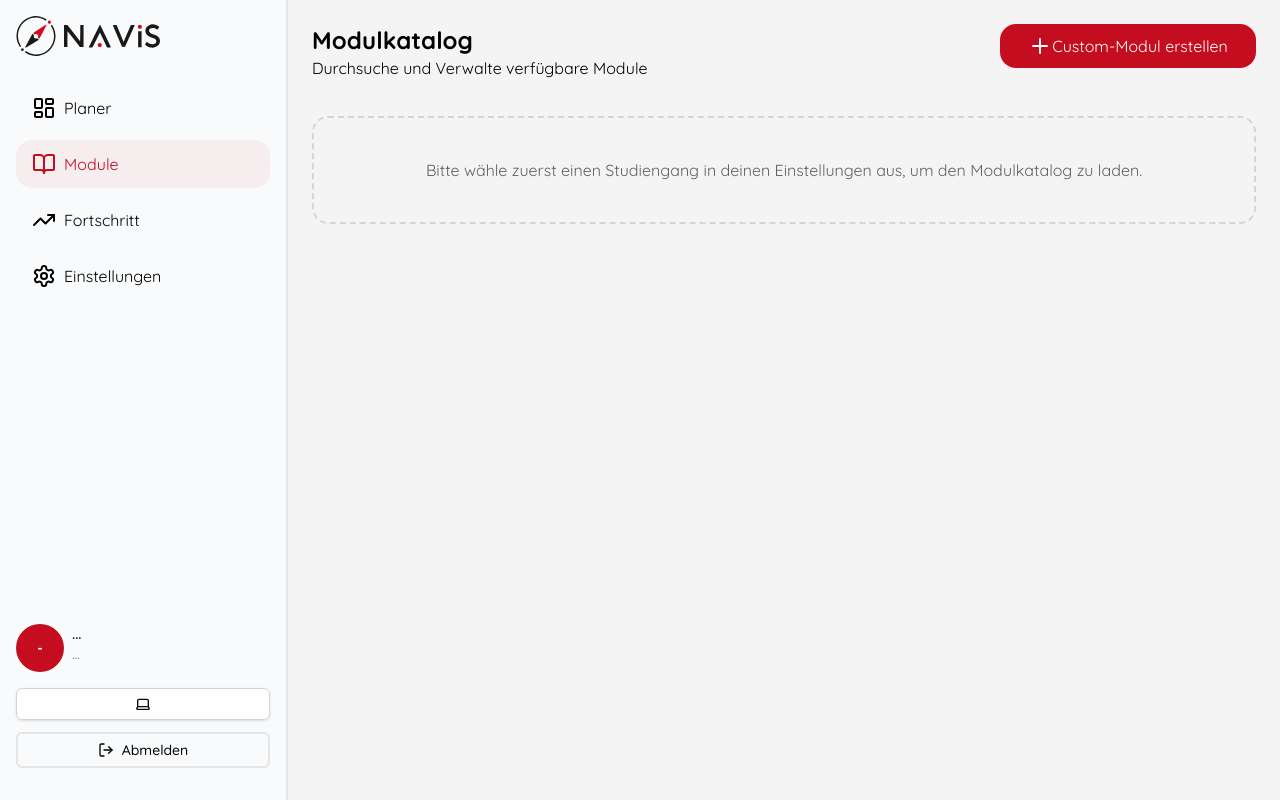
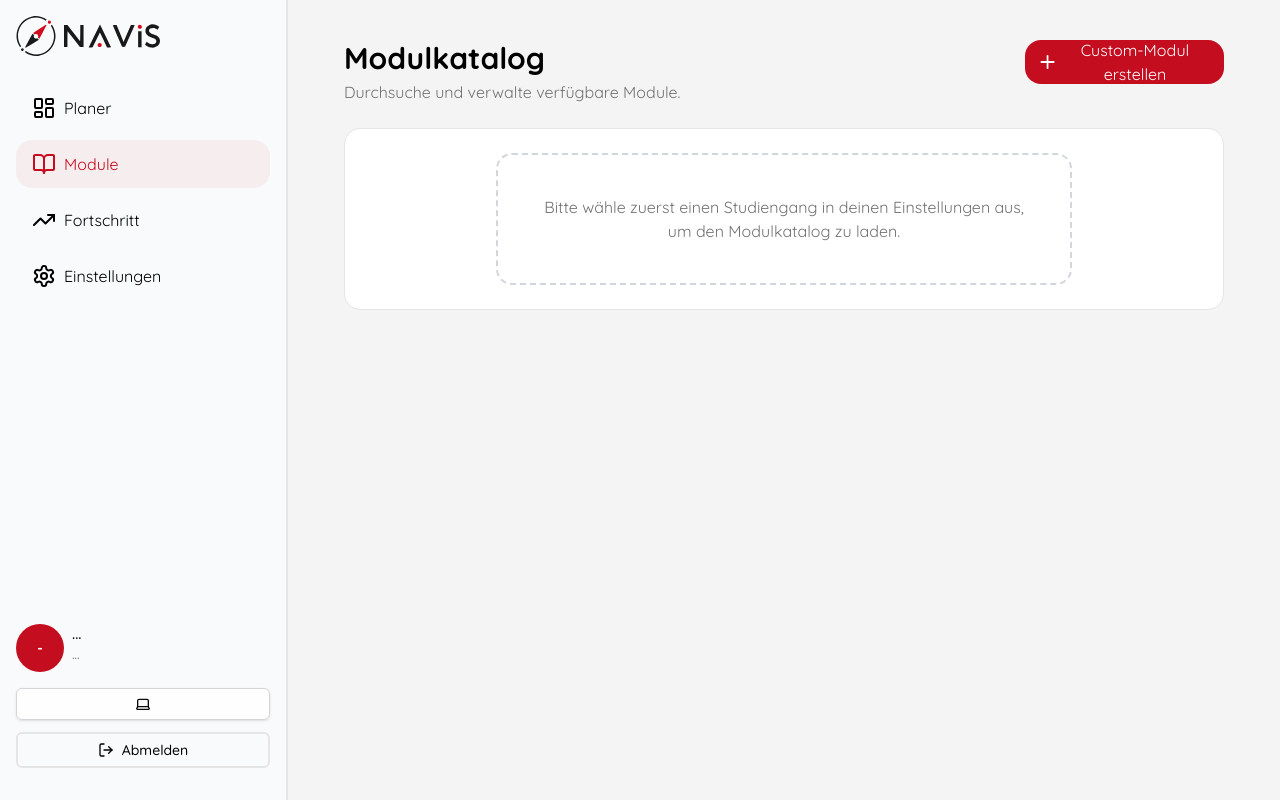
Before and after one commit to TuBerlin-Projekt-Medienerstellung/StudiKompass, a Next.js app: page /protected/modules in a window 1280 px wide. Built offline with nearby package versions, Linux system fonts and the light colour scheme; no server answers.

Commit message:
quick change

```diff
--- a/app/protected/modules/page.tsx
+++ b/app/protected/modules/page.tsx
@@ -1,35 +1,29 @@
-// 1. Importiere deine neue Moses-Suche und die Action!
-import MosesModulsuche from '@/components/moses-module'; // (Passe den Pfad an, falls die Datei anders heißt)
-import CustomModulButton from '@/components/modul-custom-button';
-import { getUserStudiengangId } from '@/app/protected/modules/actions';
-import ModulsucheWrapper from '@/components/modulsuche-wrapper';
-// 2. Mach die Seite "async", damit wir auf die Datenbank warten können
+import CustomModulButton from "@/components/modul-custom-button";
+import { getUserStudiengangId } from "@/app/protected/modules/actions";
+import ModulsucheWrapper from "@/components/modulsuche-wrapper";
+
 export default async function ModulesPage() {
+  const studiengangId = await getUserStudiengangId();
 
-    // 3. Hol die Studiengang-ID des eingeloggten Users
-    const studiengangId = await getUserStudiengangId();
   return (
-        <section className="flex flex-col gap-3">
-            <header className="flex md:justify-between md:flex-row flex-col items-center md:items-start gap-6">
-                <div>
-                    <h1 className="text-2xl font-bold">Modulkatalog</h1>
-                    <p>Durchsuche und Verwalte verfügbare Module</p>
+    <section className="flex flex-col gap-6 px-4 py-4 sm:px-6 lg:px-8">
+      <header className="flex flex-col gap-4 md:flex-row md:items-start md:justify-between">
+        <div className="w-full text-left">
+          <h1 className="text-2xl font-bold sm:text-3xl">Modulkatalog</h1>
+          <p className="mt-1 text-sm text-muted-foreground sm:text-base">
+            Durchsuche und verwalte verfügbare Module.
+          </p>
         </div>
-                <CustomModulButton></CustomModulButton>
+
+        <CustomModulButton />
       </header>
 
-
-
-            <div className="mt-6">
-                {/* 4. Wenn der User eine ID hat, lade die echte Moses-Komponente.
-                  Wenn nicht, zeige eine nette Fehlermeldung.
-                */}
+      <div className="rounded-2xl border border-border bg-white p-4 dark:bg-card sm:p-5 lg:p-6">
         {studiengangId ? (
           <ModulsucheWrapper studiengangId={studiengangId} />
-                    //<MosesModulsuche studiengangId={studiengangId} />
         ) : (
-                    <div className="p-10 text-center border-2 border-dashed rounded-2xl border-gray-300">
-                        <p className="opacity-60">
+          <div className="mx-auto max-w-xl rounded-2xl border-2 border-dashed border-gray-300 p-6 text-center dark:border-border sm:p-10">
+            <p className="text-sm text-muted-foreground sm:text-base">
               Bitte wähle zuerst einen Studiengang in deinen Einstellungen aus,
               um den Modulkatalog zu laden.
             </p>
```
Lines whose indentation alone changed are shown as unchanged.
